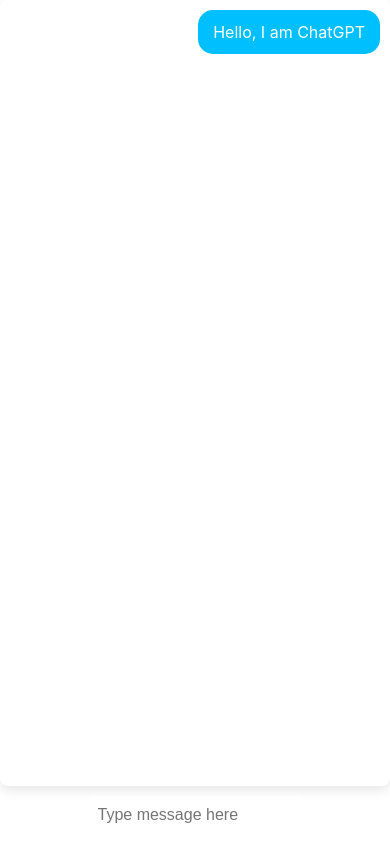
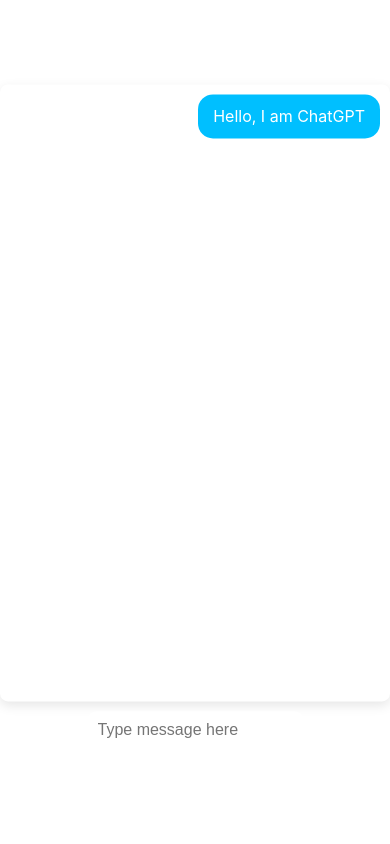
Before and after one commit to markprodehl/Chat-AI, a React (Vite) app: page / in a window 390 px wide. Built offline with nearby package versions, Linux system fonts and the light colour scheme; no server answers.

Commit message:
Another test

```diff
--- a/src/styles.css
+++ b/src/styles.css
@@ -84,17 +84,13 @@
 
   /* On mobile, make the chat container full screen */
 @media (max-width: 767px) {
-    body {
-        padding: 0;
-        margin: 0;
-    }
 
     .chat-ai {
-        position: absolute;
+        position: fixed;
         top: 50%;
         left: 50%;
         transform: translate(-50%, -50%);
-        height: 100vh;
+        height: 80%;
         display: flex;
         flex-direction: column;
         justify-content: center;
```
